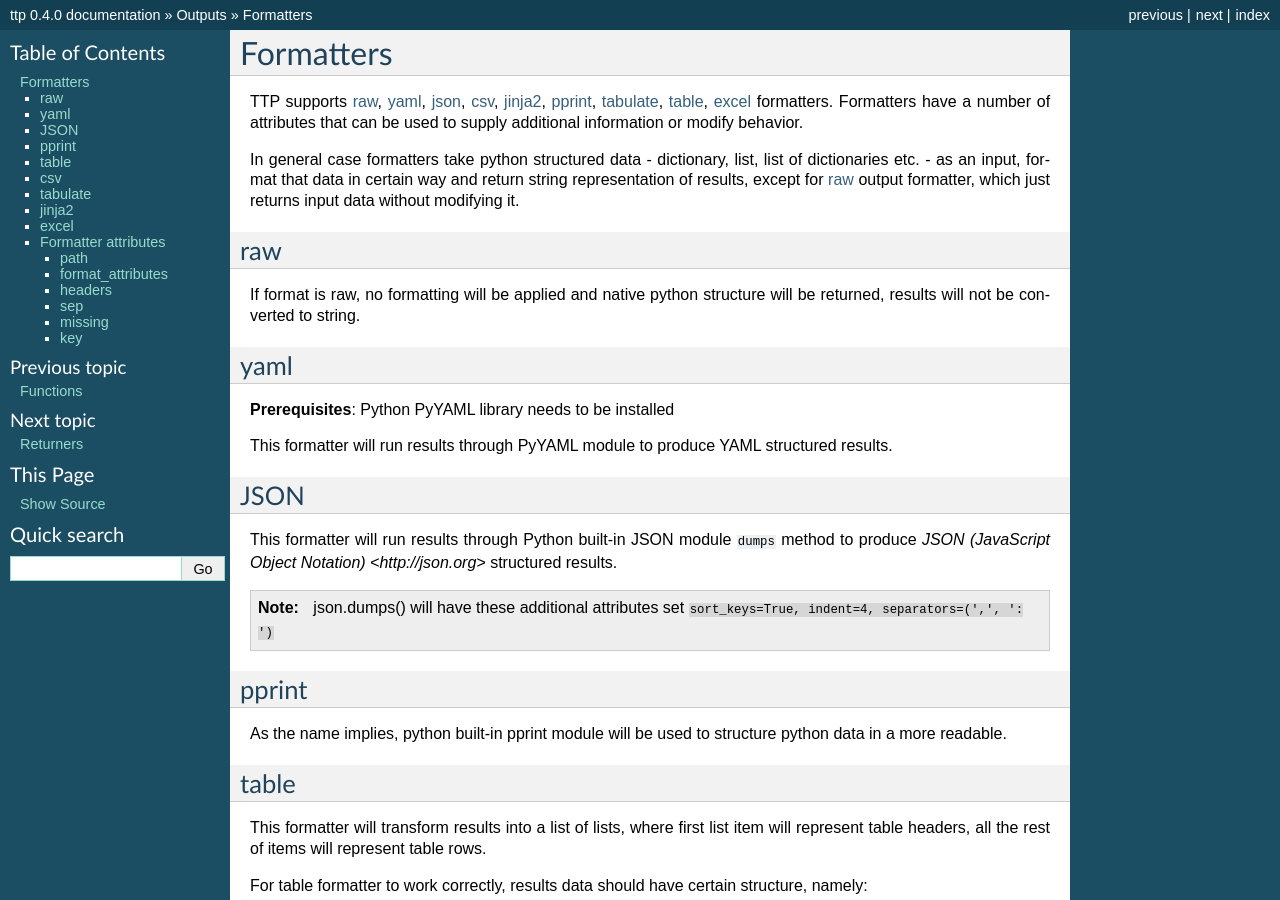
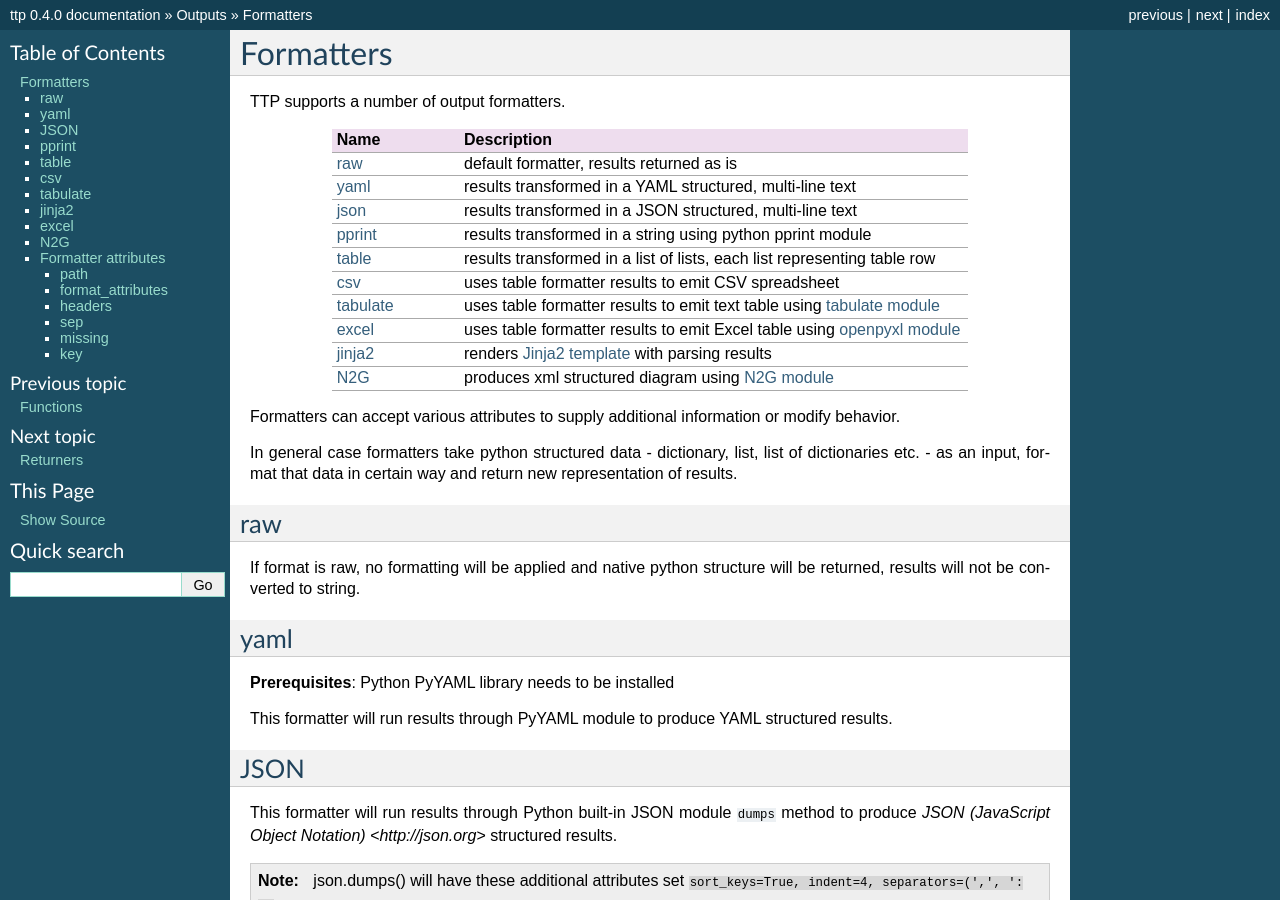
Before and after one commit to dmulyalin/ttp, a Sphinx documentation site: the page built from docs/source/Outputs/Formatters.rst, in a window 1280 px wide and 900 px high. Built offline with Sphinx 7.4.7, drawn with Linux system fonts in a browser that asks for light colours; some of the changed text lies outside the part shown.

Commit message:
added dosc for _headers_ indicator; updatedoutput formatter docs

```diff
--- a/docs/source/Outputs/Formatters.rst
+++ b/docs/source/Outputs/Formatters.rst
@@ -1,9 +1,38 @@
 Formatters
 ==========
 
-TTP supports `raw`_, `yaml`_, `json`_, `csv`_, `jinja2`_, `pprint`_, `tabulate`_, `table`_, `excel`_ formatters. Formatters have a number of attributes that can be used to supply additional information or modify behavior.
+TTP supports a number of output formatters.
 
-In general case formatters take python structured data - dictionary, list, list of dictionaries etc. - as an input, format that data in certain way and return string representation of results, except for `raw`_ output formatter, which just returns input data without modifying it.
+.. list-table::
+   :widths: 20 80
+   :header-rows: 1
+
+   * - Name
+     - Description
+   * - `raw`_
+     - default formatter, results returned as is
+   * - `yaml`_
+     - results transformed in a YAML structured, multi-line text
+   * - `json`_
+     - results transformed in a JSON structured, multi-line text
+   * - `pprint`_
+     - results transformed in a string using python pprint module
+   * - `table`_
+     - results transformed in a list of lists, each list representing table row
+   * - `csv`_
+     - uses table formatter results to emit CSV spreadsheet
+   * - `tabulate`_
+     - uses table formatter results to emit text table using `tabulate module <https://pypi.org/project/tabulate/>`_
+   * - `excel`_
+     - uses table formatter results to emit Excel table using `openpyxl module <https://openpyxl.readthedocs.io/en/stable/#>`_
+   * - `jinja2`_
+     - renders `Jinja2 template <https://palletsprojects.com/p/jinja/>`_ with parsing results
+   * - `N2G`_
+     - produces xml structured diagram using `N2G module <https://pypi.org/project/N2G/>`_
+
+Formatters can accept various attributes to supply additional information or modify behavior.
+
+In general case formatters take python structured data - dictionary, list, list of dictionaries etc. - as an input, format that data in certain way and return new representation of results.
 
 raw
 ******************************************************************************
@@ -125,7 +154,7 @@ Results::
 tabulate
 ******************************************************************************
 
-**Prerequisites:** `tabulate <https://pypi.org/project/tabulate/>`_ module needs to be installed on the system.
+**Prerequisites:** `tabulate module <https://pypi.org/project/tabulate/>`_ needs to be installed on the system.
 
 Tabulate outputter uses python tabulate module to transform and emit results in a plain-text table.
 
@@ -159,14 +188,11 @@ Results::
 jinja2
 ******************************************************************************
 
-**Prerequisites:** `Jinja2 <https://palletsprojects.com/p/jinja/>`_ module needs to be installed on the system
+**Prerequisites:** `Jinja2 module <https://palletsprojects.com/p/jinja/>`_  needs to be installed on the system
 
-This outputters allow to render parsing results with jinja2 template. Jinja2 template can be enclosed in output tag text data. Jinja2 templates can help to produce any text output out of parsing results. There are lots of use cases for it, to name a few:
+This outputters allow to render parsing results with jinja2 template. Jinja2 template should be enclosed in output tag text data. Jinja2 templates can help to produce any text output out of parsing results.
 
-* vendor configuration translator - parse vendor A configuration, emit configuration for vendor B
-* markdown - use Jinja2 template to produce markdown report etc.
-
-Within jinja2, the whole parsing results data passed into the renderer within `_data_` variable, that variable can be referenced in template accordingly.
+Within jinja2, the whole parsing results passed in `_data_` variable, that variable can be referenced in template accordingly.
 
 **Example**
 
@@ -228,7 +254,7 @@ Results::
 excel
 ******************************************************************************
 
-**Prerequisites:** `openpyxl <https://openpyxl.readthedocs.io/en/stable/#>`_ module needs to be installed on the system
+**Prerequisites:** `openpyxl module <https://openpyxl.readthedocs.io/en/stable/#>`_ needs to be installed on the system
 
 This formatter takes table structure defined in output tag text and transforms parsing results into table on a per tab basis using `table`_ formatter, as a results all attributes supported by table formatter can be used in excel formatter as well.
 
@@ -277,6 +303,13 @@ Template::
     </output>
 
 TTP will produce excel table with two tabs using results from different groups. Table will be saved under *C:/result/* path in *excel_out_%Y-%m-%d_%H-%M-%S.xslx* file.
+
+N2G
+******************************************************************************
+
+**Prerequisites:** `N2G module <https://pypi.org/project/N2G/>`_ needs to be installed on the system
+
+TBD
 
 Formatter attributes
 ******************************************************************************
@@ -540,12 +573,12 @@ If ``key`` will be set to "intf_name", above data will be transformed into list
         }
     ]
 
-With that list of lists table formatter will be able to create below list of lists and emit it in desirable format (csv, tabulate)::
+List of dictionaries will be transformed to list of lists by table formatter to emit it in desirable format (csv, tabulate, excel)::
 
     [
-    ['description', 'intf_name', 'ip', 'mask', 'vrf'],
-    ['Router-id-loopback', 'Loopback0', '192.168.0.113', '24', ''],
-    ['', 'Vlan778', '2002::fd37', '124', 'CPE1']
+        ['description', 'intf_name', 'ip', 'mask', 'vrf'],
+        ['Router-id-loopback', 'Loopback0', '192.168.0.113', '24', ''],
+        ['', 'Vlan778', '2002::fd37', '124', 'CPE1']
     ]
 
 **Example**
```
Also changed, not shown: docs/source/Match Variables/Indicators.rst (+87 -7 lines), 2 other files.
